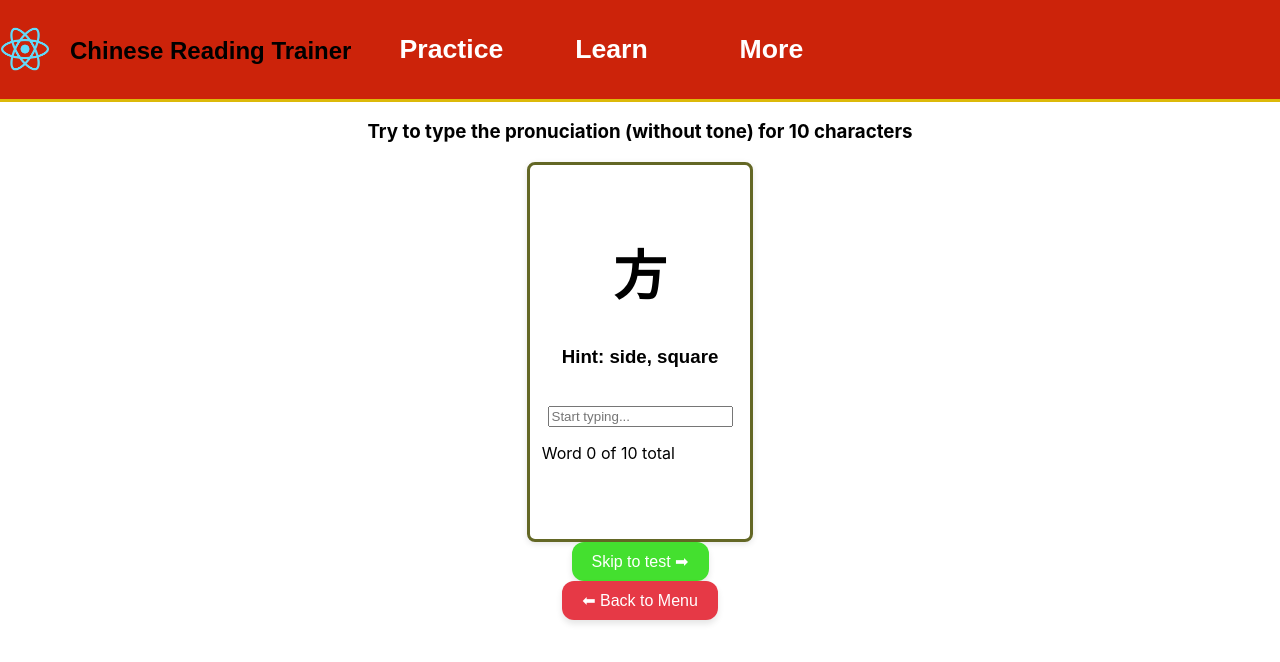
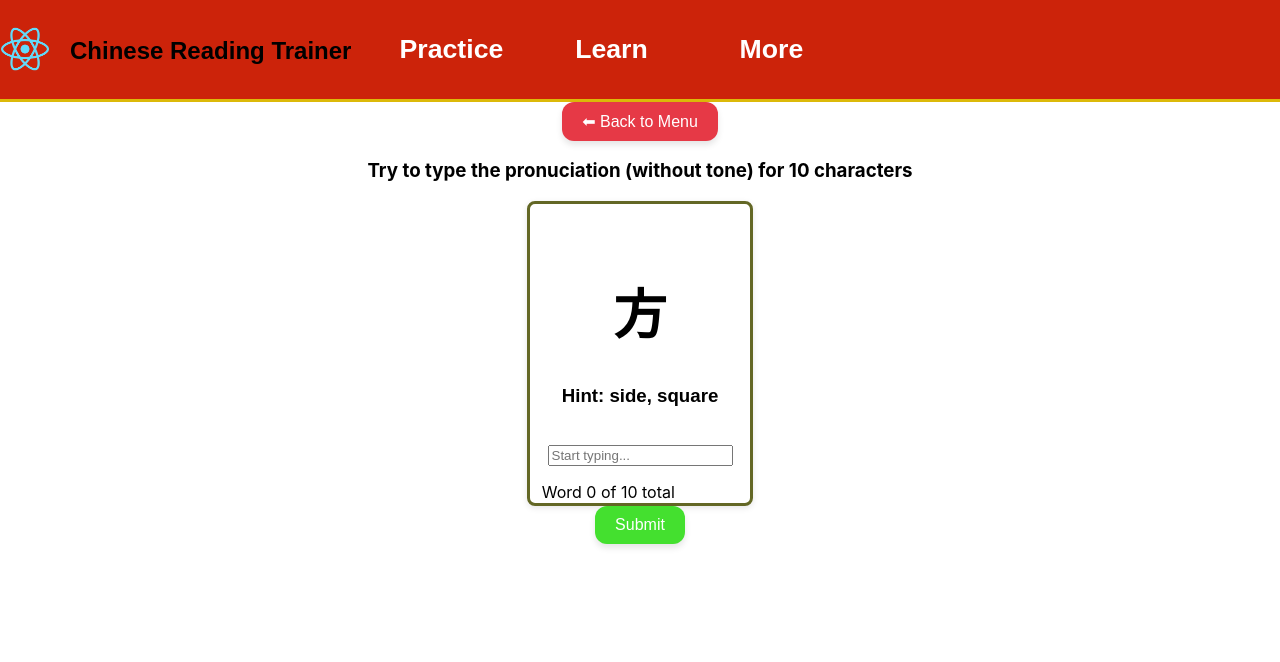
Before and after one commit to maxjing97/mandarin_chinese_characters_test, a React (Create React App) app in the folder main/: page /characters in a window 1280 px wide. Both pictures are taken after a click on the button "Pronunciation without tones". Shown: the top 662 px of the page. Built offline with nearby package versions, Linux system fonts and the light colour scheme; the HTML template or start-up script is replaced by a standard one.

Commit message:
still working on multiple selection.

```diff
--- a/main/src/pages/practice.css
+++ b/main/src/pages/practice.css
@@ -6,7 +6,7 @@
 }
 .text_container {
     padding: 12px;
-    height: 350px;
+    height: 275px;
     border: 3px solid #636725;
     border-radius: 8px;
     box-shadow: 0 2px 6px rgba(0, 0, 0, 0.1);
--- a/main/src/pages/practice.js
+++ b/main/src/pages/practice.js
@@ -19,33 +19,34 @@ const TextDisplay = ({ char, sup}) => {
 const DefinitionPart = ({char, definition, full_pronunciation}) => {
   return (
     <div>
+      <p>Please review the information</p>
       <h1 className="def_text">{char}</h1>
       <p>Pronunciation: <strong>{full_pronunciation}</strong></p>
       <p>Definition: {definition}</p>
     </div>
   );
 };
-//child component 3: component to display the final results and connect to a database to store them
-const Results = ({data, time_limit}) => {
-  const a1 = data.slice(0,10).reduce((a,b)=>a+b,0) //compute accuracy for condition 1 (sum elements from 1 to 10), then divide by 10
-  const a2 = data.slice(10,20).reduce((a,b)=>a+b,0) //compute accuracy for condition 2
-  const a3 = data.slice(20,30).reduce((a,b)=>a+b,0) //compute accuracy for condition 3
-  //compute total accuracy
-  const total = data.slice(0, 30).reduce((a,b)=>a+b,0)
+//child component 3: component to display the final results and give a list of missed results
+const Results = ({accuracies, num_test, componentList}) => {
+  const ourAccuracy = accuracies.slice(0,num_test)//narrowed down list of accuracy on the first attempt only
+
+  const accuracy = ourAccuracy.reduce((a,b)=>a+b,0) //compute accuracy on the first few num_test elements
 
 
   useEffect(()=>{
     return () => {}
   }, []) //call only once on mount
-
+  //if display components if they correpond to a one missed and are a defintion component
   return (
     <div>
       <h2>Results Page</h2>
-      <h3>Here are results of your memory test:</h3>
-      <p>Accuracy when shown a relevant image + word {a1*10}%</p>
-      <p>Accuracy when shown a no image + word {a2*10}%</p>
-      <p>Accuracy when shown an irrelevant image + word {a3*10}%</p>
-      <p>total accuracy: {Math.floor(total/30*100)}% or {total} correct</p>
+      <p>First-time Accuracy {accuracy/num_test*100}% or {accuracy}/{num_test} correct</p>
+      <p>Missed Characters (if any)</p>
+      {componentList.map((Component, i) => (
+          <div key={i} style={{ display: (i % 2 === 1 && i < num_test && accuracies[i] === 0) ? 'block' : 'none' }}>
+            {Component}
+          </div>
+        ))}
     </div>
   );
 };
@@ -114,8 +115,6 @@ function getComponents(bottom, top , num_test, character_type, test_type, practi
   return [componentsList, correctvals]
 }
 
-////tracks accuracy of all words 30 for now, every 10 different conditions
-let accuracies = Array(30).fill(0)
 export function PracticePronunciation(props) { //main parent image component (to avoid remounts when changing child components shown)
   const navigate = useNavigate();
   const location = useLocation();
@@ -127,8 +126,13 @@ export function PracticePronunciation(props) { //main parent image component (to
 
   const [index, setIndex] = useState(0); //this index is key, cycling through through all words (60 for now 2 for ach)
   const [isText, setIsText] = useState(0); //states if we are on the definition part or not
-  const [text, setText] = useState(''); //set text in the input box
-  const [nextText, setnextText] = useState("Skip to test ➡");//text to display in the next button
+  const [text, setText] = useState(""); //set text in the input box
+  const [nextText, setnextText] = useState("Submit");//text to display in the next button
+  const [correctmessage, setCorrectMessage]  = useState("") //store the correct message
+  const [accuracies, setAccuracies] = useState([])//array for accuracies
+  console.log("current length of components:"+componentList.length)
+  console.log("current index of components:"+index)
+  console.log("should be definition stage:"+isText)
 
   const inputRef = useRef(null); //use to focus cursor. UseRef hooks create object that lasts through renders, and modifying does not trigger a re-render
 
@@ -140,34 +144,68 @@ export function PracticePronunciation(props) { //main parent image component (to
     setCorrectList(correctVals)
   }, []);
 
-
-  //calculate counts of correct values
-  const getAccuracies = () => {
-    const a1 = accuracies.slice(0,10).reduce((a,b)=>a+b,0) //compute accuracy for condition 1 (sum elements from 1 to 10), then divide by 10
-    const a2 = accuracies.slice(10,20).reduce((a,b)=>a+b,0) //compute accuracy for condition 2
-    const a3 = accuracies.slice(20,30).reduce((a,b)=>a+b,0) //compute accuracy for condition 3
-    return [a1, a2, a3]
+  //parse pronunciations string into a list with correct formatting
+  const parsePronunciations =(pro) => {
+    const prolist = []
+    let myArray = ""
+    if (pro) {//if is a string
+      myArray = pro.split("/") //split based on /
     }
 
-  const nextSection = () => {
+    for(const str of myArray) {
+      prolist.push(str.trim().toLowerCase())
+    }
+    return prolist
+  }
+
+
+  const nextSection = (gap) => { //argument is how much to change the index can be 1 or 2 (when we want to skip the current text)
     //if isText is 0, this is an image one, so we move to a text one (so we stay on the same word)
+    if (gap === 1) {
       if (isText === 0 && index < (componentList.length-1)) {
         setIndex((prev) => (prev + 1)); //go to the next one as long as the end has not been reached
         setIsText(1); //move to the text section
-      setnextText("Don't Remember? Try the Next Word ➡")
+        setnextText("Try the Next Word ➡")
       } else if (isText === 1 && index < (componentList.length-1)) { //in this case, the user has skipped the section, so record the accuracy as 0 for this, while moving on to the next image to test
-      setIsText(0); //move to the image section
+        setIsText(0); //move to the character section
         setIndex((prev) => (prev + 1)); //go to the next one as long as the end has not been reached
-      setnextText("Skip to test ➡")//set the appropriate text for the button
+        setnextText("Submit")//set the appropriate text for the button
         setText("")//when the skip button is clicked, reset the value of the text input box
         //update component list to the next index since state changes in React do not apply immediately, being applied by the next render cycle
       } else {
         //when we have reached the end, only display the results page: reset component list, and send the data, calculating accuracies
-      const [a1, a2, a3] = getAccuracies()
-      console.log(a1+","+a2 +","+a3)//lim, cond, accuracy,correct_count
         setIndex(0);
         setIsText(0);
-      setComponentList([<Results data={accuracies} time_limit={props.time}/>])
+        setComponentList([<Results accuracies={accuracies} num_test={num_test} componentList={componentList}/>])
+      }
+    } else if (gap === 2) { //if gap is two, we keep the same pattern
+      if (index < (componentList.length-2)) {
+        setIndex((prev) => (prev + 2)); //go to the next one as long as the end has not been reached
+      } else {
+        //when we have reached the end, only display the results page: reset component list, and send the data, calculating accuracies
+        setIndex(0);
+        setIsText(1);
+        setComponentList([<Results accuracies={accuracies} num_test={num_test} componentList={componentList}/>])
+      }
+    }
+  }
+  //handle the submission button
+  const handleSubmit = (e) => {
+    const targetWord = correctList[index/2] //get the correct target word
+    if (text && parsePronunciations(targetWord).includes(text.trim().toLowerCase())) { //if matching and string is valid
+      setText("") //reset if there is match
+      setAccuracies(curr=>[...curr, 1])
+      setCorrectMessage("Last Response Correct")
+      nextSection(2) //more to the next one
+    } else{
+      //when incorrect, we add to the of components and correct words to repeat (afterwards) (only when index is even)
+      if (index % 2 ===0 ) {
+        setComponentList(curr=>[...curr, curr[index], curr[index+1]])
+        setCorrectList(curr=>[...curr, curr[index/2]])
+        setAccuracies(curr=>[...curr, 0])
+      }
+      setCorrectMessage("Incorrect Pronunciation entered, try again later")
+      nextSection(1)
     }
   }
 
@@ -176,10 +214,11 @@ export function PracticePronunciation(props) { //main parent image component (to
     setText(e.target.value) //set the text value dynamically
     const value = e.target.value;
     const targetWord = correctList[index/2] //get the correct value for based on the index
-    if (value.trim().toLowerCase() === targetWord.toLowerCase()) {
+    if (parsePronunciations(targetWord).includes(value.trim().toLowerCase())) {
       setText("") //reset if there is match
-      accuracies[(index-1)/2] = 1 //find the correponding accuracy index to change
-      nextSection() //more to the next one
+      setAccuracies(curr=>[...curr, 1]) //increment the accuracy
+      setCorrectMessage("Last Response Correct") //if correct
+      nextSection(2) //more to the next one
     }
   };
 
@@ -194,6 +233,9 @@ export function PracticePronunciation(props) { //main parent image component (to
 
   return (
     <div className="all">
+      <button onClick={menuExit} className="back">
+      ⬅ Back to Menu
+      </button>
       <h3>Try to type the pronuciation ({test_type === "prt"? "without": "with"} tone) for {num_test} characters</h3>
 
       <div className="text_container">
@@ -212,26 +254,32 @@ export function PracticePronunciation(props) { //main parent image component (to
               type="text"
               value = {text}
               ref={inputRef}
+              id= "text_input"
               onChange={handleTextChange}
               placeholder="Start typing..."
               style={styles.text_input}
             />
           </div>
         </div>
-
-        <p style={{display: componentList.length !== 1 ? 'block' : 'none' }}>Word {Math.floor(index/2)} of {num_test} total</p>
+        <p style={{display: componentList.length !== 1 ? 'block' : 'none' }}>
+        {index < num_test ? `Word ${Math.floor(index/2)} of ${num_test} total`:
+        `Repeating missed characters`}</p>
       </div>
 
-      <button onClick={nextSection} style={{...styles.skip, ...{display: componentList.length != 1 ? 'block' : 'none' }}}>{nextText}</button> {/* skip function inherted from parent component (display only the number of components is not 0)*/}
-      <button onClick={menuExit} className="back">
-      ⬅ Back to Menu
-      </button>
+      <button onClick={handleSubmit} style={{...styles.skip, ...{display: componentList.length != 1 ? 'block' : 'none' }}}>{nextText}</button> {/* skip function inherted from parent component (display only the number of components is not 0)*/}
+
+      <p style={{...styles.correct_text, ...{backgroundColor : (correctmessage==="Last Response Correct" ? "#44e02f":"#e63946")}}}>{correctmessage}</p>
+
     </div>
   );
 };
 
-//addition styles for a component that needs to chnage style oftenL, the next page
-const styles = {
+//addition styles for a component that needs to chnage style often, like the skip button
+let styles = {
+  correct_text: {
+    color: "black",
+    fontSize: "14pt",
+  },
   skip: {
     backgroundColor: '#44e02f',     // vibrant green
     color: '#fff',
```
Lines whose indentation alone changed are shown as unchanged.
